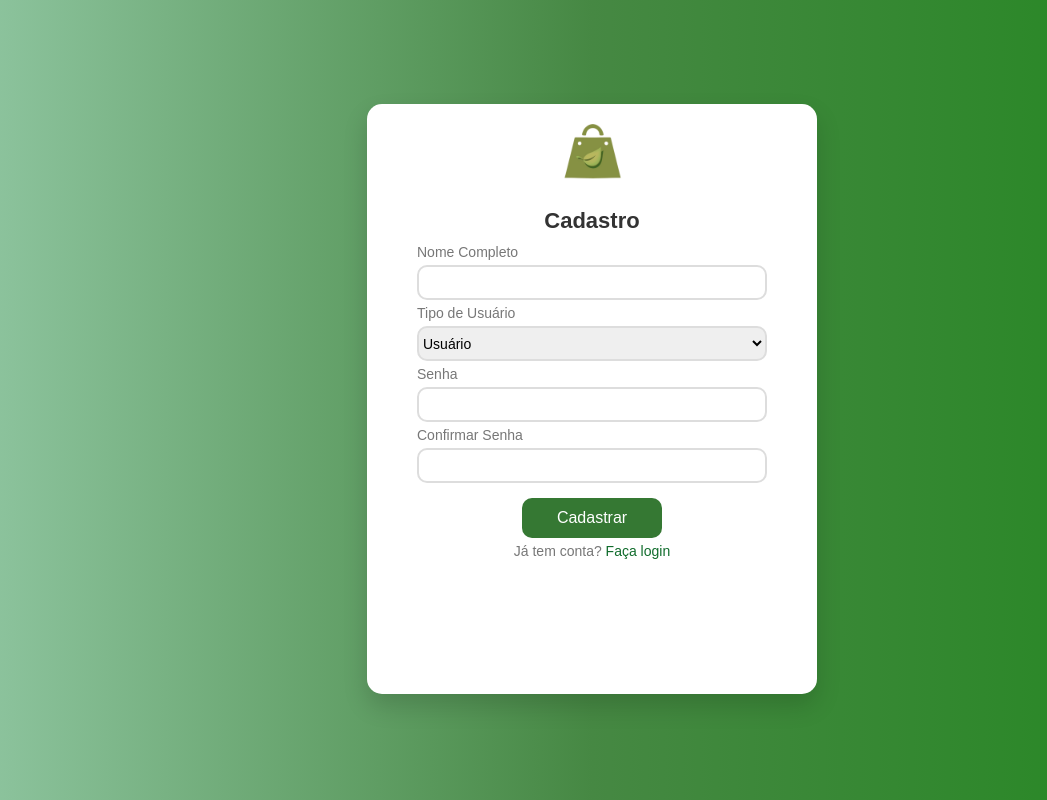
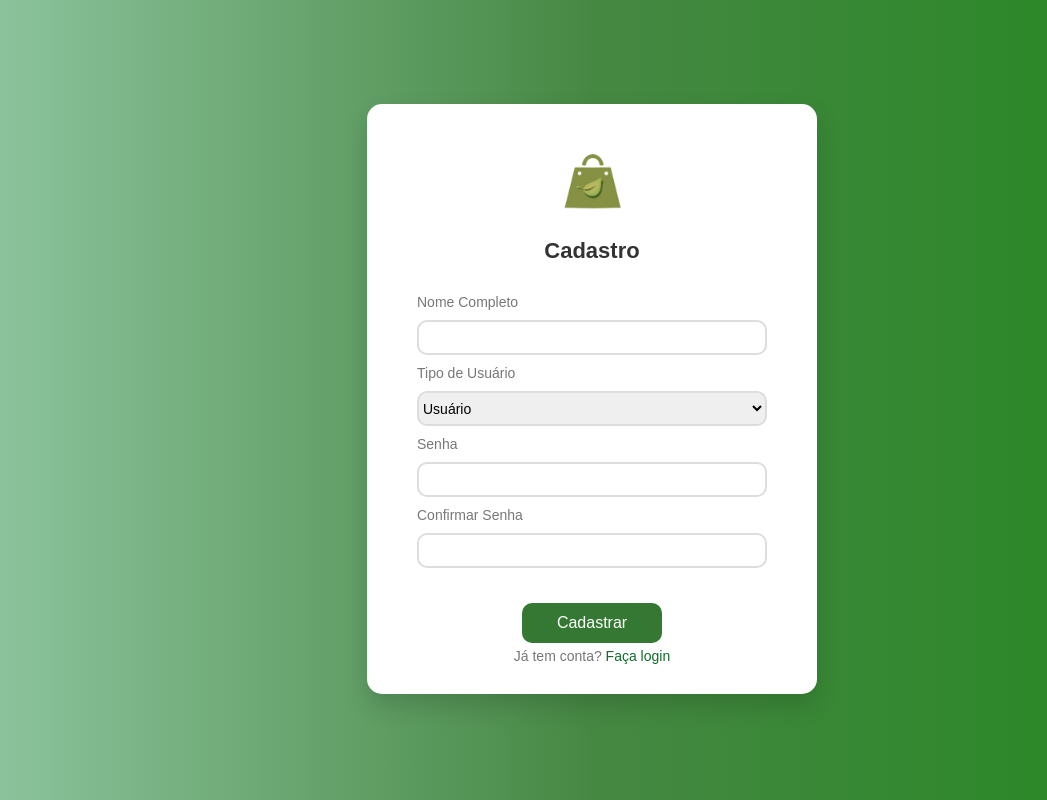
Before and after one commit to LipeOS/E-commerce, a Flask app: page / in a window 1280 px wide. Shown: the whole page, without its empty margins (48-1095 px from the left). Run offline with Flask 3, Linux system fonts and the light colour scheme.

Commit message:
arrumei de novo a pagina de cadastro
tamanho da pagina de cadastro arrumado

```diff
--- a/frontend/static/css/inicio.css
+++ /dev/null
@@ -1,2 +0,0 @@
-@import url('https://fonts.googleapis.com/css2?family=Fredoka:wght@300..700&display=swap');
-@import url('https://fonts.googleapis.com/css2?family=Fredoka:wght@300..700&family=Montserrat:ital,wght@0,100..900;1,100..900&display=swap');
--- a/frontend/static/css/styelesLO.css
+++ b/frontend/static/css/styelesLO.css
@@ -27,11 +27,11 @@ body {
 
 
 .login-container > img {
-  margin-top: -50px;
+  margin-top: -20px;
 }
 
 h2 {
-  margin-bottom: 10px; /* Reduzindo espaço abaixo do título */
+  margin-bottom: 30px; /* Reduzindo espaço abaixo do título */
   color: #333;
   font-size: 22px; /* Reduzindo o tamanho da fonte */
 }
@@ -43,9 +43,10 @@ h2 {
 .input-group label {
   display: block;
   text-align: left;
-  margin-bottom: 5px; /* Espaçamento menor entre o label e o input */
+  margin-bottom: 10px; /* Espaçamento menor entre o label e o input */
   color: #777;
   font-size: 14px; /* Tamanho do label reduzido */
+  margin-top: 10px;
 }
 
 .input-group input, .input-group select {
@@ -72,7 +73,7 @@ h2 {
   font-size: 16px; /* Mantendo a fonte do botão */
   cursor: pointer;
   transition: background-color 0.3s;
-  margin-top: 10px;
+  margin-top: 30px;
 }
 
 .login-btn:hover {
```
